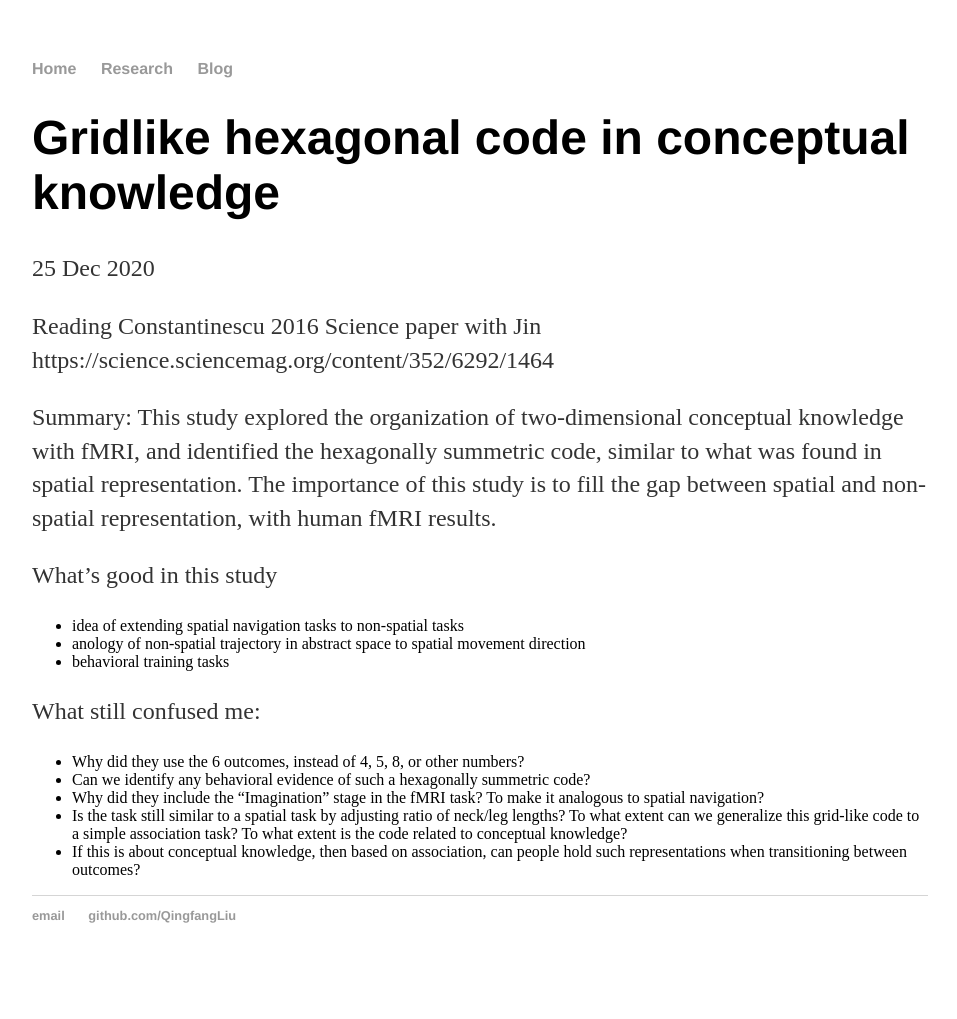
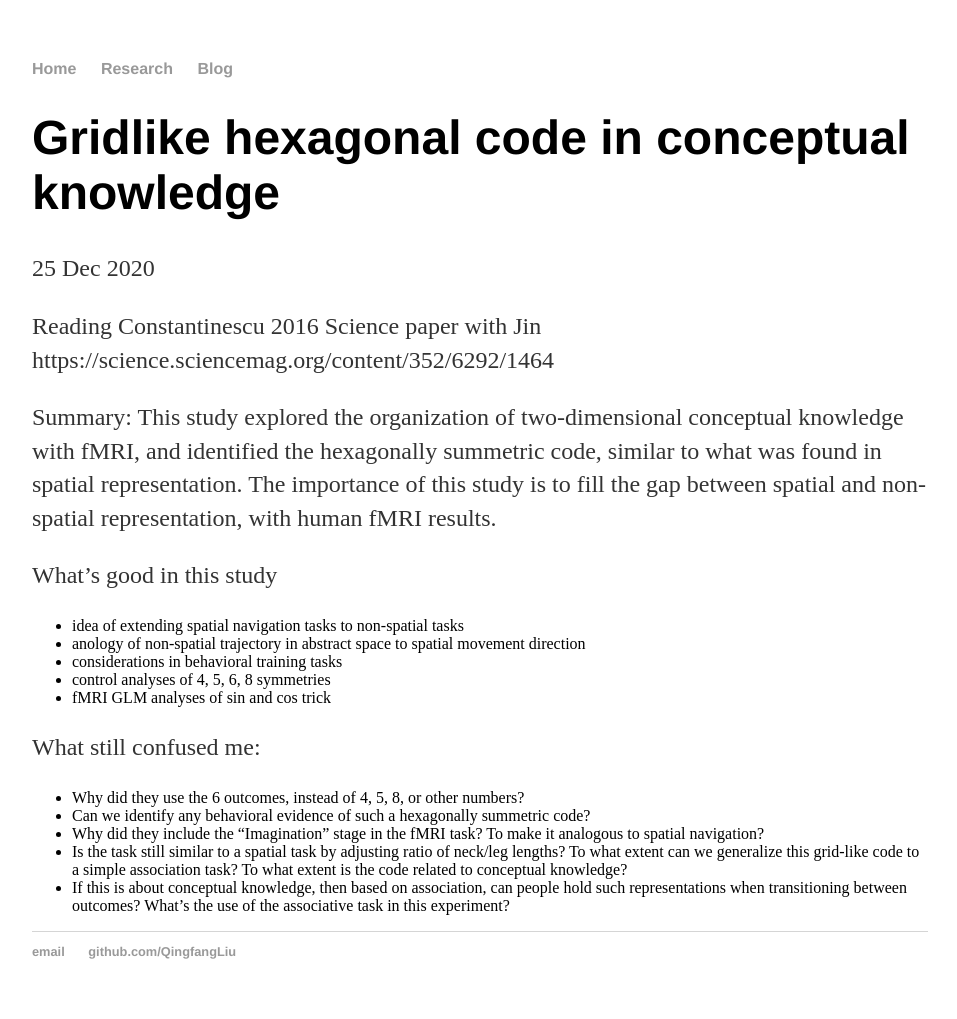
Before and after one commit to QingfangLiu/qingfangliu.github.io, a Jekyll site: the page built from _posts/2020-12-25-grid-code.md, in a window 1280 px wide. Shown: the whole page, without its empty margins (160-1117 px from the left). Built offline with Jekyll 4.4.1, drawn with Linux system fonts in a browser that asks for light colours; before the commit the page ends 983 px from its top, so only the background shows below that.

Commit message:
Update 2020-12-25-grid-code.md

```diff
--- a/_posts/2020-12-25-grid-code.md
+++ b/_posts/2020-12-25-grid-code.md
@@ -12,12 +12,13 @@ Summary: This study explored the organization of two-dimensional conceptual know
 What's good in this study
 - idea of extending spatial navigation tasks to non-spatial tasks
 - anology of non-spatial trajectory in abstract space to spatial movement direction
-- behavioral training tasks
-
+- considerations in behavioral training tasks
+- control analyses of 4, 5, 6, 8 symmetries
+- fMRI GLM analyses of sin and cos trick
 
 What still confused me:
 - Why did they use the 6 outcomes, instead of 4, 5, 8, or other numbers?
 - Can we identify any behavioral evidence of such a hexagonally summetric code?
 - Why did they include the "Imagination" stage in the fMRI task? To make it analogous to spatial navigation?
 - Is the task still similar to a spatial task by adjusting ratio of neck/leg lengths? To what extent can we generalize this grid-like code to a simple association task? To what extent is the code related to conceptual knowledge?
-- If this is about conceptual knowledge, then based on association, can people hold such representations when transitioning between outcomes?
+- If this is about conceptual knowledge, then based on association, can people hold such representations when transitioning between outcomes? What's the use of the associative task in this experiment?
```
